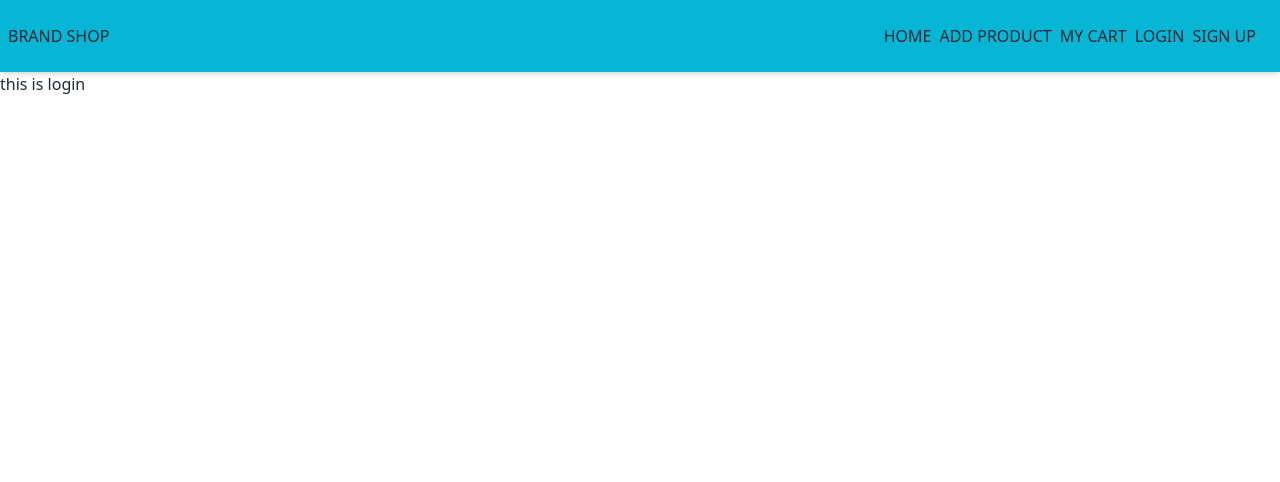
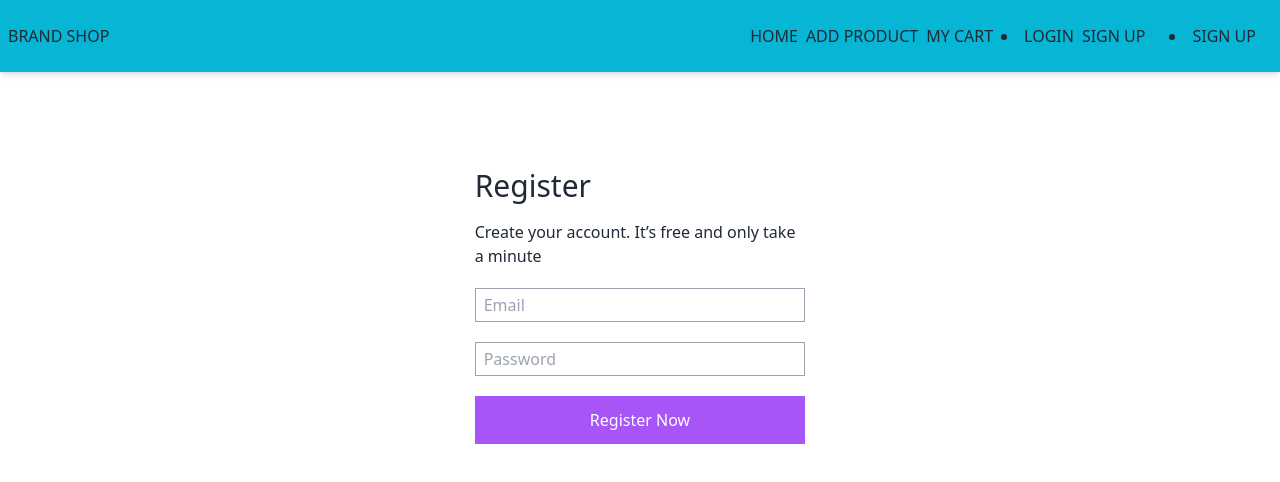
Before and after one commit to Alauddin-24434/Brand-Shop, a React (Vite) app: page /login in a window 1280 px wide. Shown: the top 482 px of the page. Built offline with nearby package versions, Linux system fonts and the light colour scheme; no server answers.

Commit message:
added user collection clint side firebase auth

```diff
--- a/package.json
+++ b/package.json
@@ -10,6 +10,7 @@
     "preview": "vite preview"
   },
   "dependencies": {
+    "firebase": "^10.5.0",
     "localforage": "^1.10.0",
     "match-sorter": "^6.3.1",
     "react": "^18.2.0",
--- /dev/null
+++ b/src/AuthProvider/AuthProvider.jsx
@@ -0,0 +1,59 @@
+/* eslint-disable react/prop-types */
+import { createUserWithEmailAndPassword, onAuthStateChanged, signInWithEmailAndPassword, signOut } from "firebase/auth";
+import { createContext, useEffect, useState } from "react";
+import { auth } from "../Firebase/Firebase.config";
+
+
+
+
+export const AuthContext = createContext(null)
+const AuthProvider = ({ children }) => {
+    const [loader, setLoading] = useState(true)
+    const [authUser, setAuthUser] = useState()
+
+    //user create SignUp page
+    const createUser = (email, password) => {
+        setLoading(true)
+        return createUserWithEmailAndPassword(auth, email, password);
+    }
+    // user login page
+
+    const userLogin = (email, password) => {
+        setLoading(true)
+        return signInWithEmailAndPassword(auth, email, password);
+    }
+
+    // onAuth state changed
+    useEffect(() => {
+        const unSubsCribe = onAuthStateChanged(auth, currentUser => {
+            console.log(currentUser)
+            setAuthUser(currentUser);
+        })
+       return()=>{
+        unSubsCribe;
+        setLoading
+       }
+
+    }, [])
+
+   // log out
+   const userLogOut = () => {
+    setLoading(true)
+    return signOut(auth)
+}
+
+    const userInfo = {
+        createUser,
+        userLogin,
+        loader,
+        authUser,
+        userLogOut
+    }
+    return (
+        <AuthContext.Provider value={userInfo}>
+            {children}
+        </AuthContext.Provider>
+    );
+};
+
+export default AuthProvider;
--- a/src/Components/MyCart/MyCart.jsx
+++ b/src/Components/MyCart/MyCart.jsx
@@ -6,7 +6,7 @@ import MycartDelete from "./MycartDelete";
 const MyCart = () => {
     const loadCartInfo = useLoaderData()
     const [cartUpadete, setCartUpdate]=useState(loadCartInfo)
-    console.log(loadCartInfo)
+    console.log("sign",loadCartInfo)
 
 
 
--- a/src/Components/Navbar.jsx
+++ b/src/Components/Navbar.jsx
@@ -1,14 +1,30 @@
-import { NavLink } from "react-router-dom";
+import { useContext } from "react";
+import { NavLink, Navigate, useNavigate } from "react-router-dom";
+import { AuthContext } from "../AuthProvider/AuthProvider";
 
 const Navbar = () => {
+    const {authUser,userLogOut}=useContext(AuthContext)
+    const navigate = useNavigate()
+    const handleLogOut = () => {
+
+        userLogOut()
+            .then(() => {
+                return navigate('/login')
+
+            })
+            .catch()
+    }
+
 
     const navLink = <>
 
         <NavLink to={'/'}>HOME</NavLink>
         <NavLink to={'/addProduct'}>ADD PRODUCT</NavLink>
         <NavLink to={'/myCart'}>MY CART</NavLink>
+        {
+            !authUser && <li><NavLink to={'/login'}>LOGIN</NavLink></li>
+        }
 
-        <NavLink to={'/login'}>LOGIN</NavLink>
         <NavLink to={'/signUp'}>SIGN UP</NavLink>
 
     </>
@@ -32,6 +48,38 @@ const Navbar = () => {
                {
                     navLink
                 }
+
+                <div className="ml-4">
+                   {
+                        authUser ? <div className="dropdown dropdown-end">
+                            <label tabIndex={0} className="btn btn-ghost btn-circle avatar ring ring-primary  ">
+                                <div className="w-12 rounded-full">
+                                    <img src={authUser.photoURL} />
+                                </div>
+                            </label>
+                            <ul tabIndex={0} className="menu menu-sm dropdown-content  z-[1] shadow bg-[#fda4af] rounded-box w-52">
+                                <li className="uppercase">
+                                    <a className="justify-between">
+                                        {authUser.displayName}
+
+                                    </a>
+                                </li>
+
+                                {
+                                    authUser ?
+                                        <li><NavLink onClick={handleLogOut} to={'/logout'}>LOGOUT</NavLink></li>
+                                        :
+                                        <li> <Navigate to={'/login'}></Navigate></li>
+
+                                }
+                            </ul>
+                        </div>
+                            :
+                            <li><NavLink to={'/signUp'}>SIGN UP</NavLink></li>
+                    }
+
+                   </div>
+
                </div>
 
 
--- a/src/Components/ProductDetailsCrad/ProductDetailsCard.jsx
+++ b/src/Components/ProductDetailsCrad/ProductDetailsCard.jsx
@@ -1,27 +1,30 @@
+import { useContext } from "react";
 import { useLoaderData } from "react-router-dom";
 import Swal from "sweetalert2";
+import { AuthContext } from "../../AuthProvider/AuthProvider";
 
 const ProductDetailsCard = () => {
+    const { authUser } = useContext(AuthContext)
     const loadDetailsCard = useLoaderData()
-    const {  name, brand, type, price, rating, shortDescription, image } = loadDetailsCard
+    const { name, brand, type, price, rating, shortDescription, image } = loadDetailsCard
 
+    const email = authUser.email;
 
+    const handleCart = (name, brand, type, price, rating, shortDescription, image) => {
+        console.log(name, brand, type, price, rating, shortDescription, image)
 
-    const handleCart = ( name, brand, type, price, rating, shortDescription, image) => {
-        console.log( name, brand, type, price, rating, shortDescription, image)
-
-        const cartInfo = { name, brand, type, price, rating, shortDescription, image }
-        fetch('http://localhost:5000/cart',{
-            method:'POST',
-            headers:{
-                'content-type':'application/json'
+        const cartInfo = {email, name, brand, type, price, rating, shortDescription, image }
+        fetch('http://localhost:5000/cart', {
+            method: 'POST',
+            headers: {
+                'content-type': 'application/json'
             },
-            body:JSON.stringify(cartInfo)
+            body: JSON.stringify(cartInfo)
 
         })
-        .then(res=> res.json())
-        .then(data =>{
-            console.log(data);
+            .then(res => res.json())
+            .then(data => {
+                console.log(data);
                 if (data.insertedId) {
                     Swal.fire({
                         title: 'Success!',
@@ -33,7 +36,7 @@ const ProductDetailsCard = () => {
 
                     })
                 }
-        })
+            })
 
     }
     return (
--- /dev/null
+++ b/src/Firebase/Firebase.config.js
@@ -0,0 +1,20 @@
+// Import the functions you need from the SDKs you need
+import { initializeApp } from "firebase/app";
+import { getAuth } from "firebase/auth";
+// TODO: Add SDKs for Firebase products that you want to use
+// https://firebase.google.com/docs/web/setup#available-libraries
+
+// Your web app's Firebase configuration
+const firebaseConfig = {
+  apiKey: "AIzaSyCXS7w4XNtgl10TXFIKZLpUEcFNAzOjBww",
+  authDomain: "brandshop-react-project.firebaseapp.com",
+  projectId: "brandshop-react-project",
+  storageBucket: "brandshop-react-project.appspot.com",
+  messagingSenderId: "538584557977",
+  appId: "1:538584557977:web:e83e242047547cc3928b08"
+};
+
+// Initialize Firebase
+const app = initializeApp(firebaseConfig);
+// Initialize Firebase Authentication and get a reference to the service
+export const auth = getAuth(app);
--- a/src/Pages/Login.jsx
+++ b/src/Pages/Login.jsx
@@ -1,8 +1,52 @@
+import { useContext } from "react";
+import { AuthContext } from "../AuthProvider/AuthProvider";
 
 const Login = () => {
+
+    const {userLogin}=useContext(AuthContext)
+    const handleSignIn = (event) => {
+        event.preventDefault();
+
+
+        const form=event.target;
+
+        const email=form.email.value;
+        const password=form.password.value;
+
+        console.log(email,password)
+        userLogin(email,password)
+        .then(result=>{
+            console.log(result.user)
+        })
+        .catch(error=>{
+            console.log(error.message)
+        })
+
+
+    }
     return (
-        <div>
-            <p>this is login</p>
+        <div className="min-h-screen justify-center flex py-8" >
+            <div className="w-full lg:w-1/3 py-16 px-12">
+                <h2 className="text-3xl mb-4">Register</h2>
+                <p className="mb-4">
+                    Create your account. It’s free and only take a minute
+                </p>
+                <form onSubmit={handleSignIn} >
+
+
+                    <div className="mt-5">
+                        <input type="text" name="email" placeholder="Email" className="border border-gray-400 py-1 px-2 w-full" />
+                    </div>
+
+                    <div className="mt-5">
+                        <input type="password" name="password" placeholder="Password" className="border border-gray-400 py-1 px-2 w-full" />
+                    </div>
+
+                    <div className="mt-5">
+                        <button className="w-full bg-purple-500 py-3 text-center text-white">Register Now</button>
+                    </div>
+                </form>
+            </div>
         </div>
     );
 };
--- a/src/Pages/SignUp.jsx
+++ b/src/Pages/SignUp.jsx
@@ -1,18 +1,73 @@
+import { useContext } from "react";
+import { AuthContext } from "../AuthProvider/AuthProvider";
+import { updateProfile } from "firebase/auth";
+import Swal from "sweetalert2";
 
 
 const SignUp = () => {
+    const { createUser } = useContext(AuthContext);
+
 
 
     const handleSignUp = (event) => {
         event.preventDefault();
 
 
-        const form=event.target;
-        const name=form.name.value;
-        const email=form.email.value;
-        const password=form.password.value;
-        const image=form.image.value;
-        console.log(name,email,password,image)
+        const form = event.target;
+        const name = form.name.value;
+        const email = form.email.value;
+        const password = form.password.value;
+        const image = form.image.value;
+        console.log(name, email, password, image)
+
+        createUser(email, password)
+            .then(result => {
+                console.log(result.user)
+
+                // UPDATE PROFILE
+                    updateProfile(result.user,{
+                        displayName:name,
+                        photoURL:image,
+
+                    })
+                    // .then((result)=>console.log(result.user))
+                    const myUser = result.user;
+                    console.log(myUser)
+                    const createTime=result.user?.metadata?.creationTime;
+
+
+                    const user = { email,createTime }
+                    fetch('http://localhost:5000/user',{
+                        method:"POST",
+                        headers:{
+                            'content-type':'application/json'
+                        },
+                        body:JSON.stringify(user)
+                    })
+                    .then(res => res.json())
+                    .then(data=>{
+                        console.log(data)
+                        if(data.insertedId){
+                            Swal.fire({
+                                title: 'Success!',
+                                text: "user added to the database!",
+                                icon: 'success',
+
+                                confirmButtonColor: '#3085d6',
+                                cancelButtonColor: '#d33',
+
+                            })
+
+                      }
+                    })
+            })
+            .catch(error => {
+                console.log(error.message)
+            })
+
+
+
+
 
     }
     return (
--- a/src/main.jsx
+++ b/src/main.jsx
@@ -17,6 +17,7 @@ import AllProducts from './Components/AllProducts/AllProducts';
 import ProductDetailsCard from './Components/ProductDetailsCrad/ProductDetailsCard';
 import BrandDetailsUpdate from './Components/BrandDetailsUpdate/BrandDetailsUpdate';
 import MyCart from './Components/MyCart/MyCart';
+import AuthProvider from './AuthProvider/AuthProvider';
 
 
 
@@ -93,6 +94,6 @@ const router = createBrowserRouter([
 
 ReactDOM.createRoot(document.getElementById('root')).render(
   <React.StrictMode>
-    <RouterProvider router={router} />
+  <AuthProvider><RouterProvider router={router} /></AuthProvider>
   </React.StrictMode>,
 )
```
Also changed, not shown: 2 other files (tests, documents, lock files or other folders).
